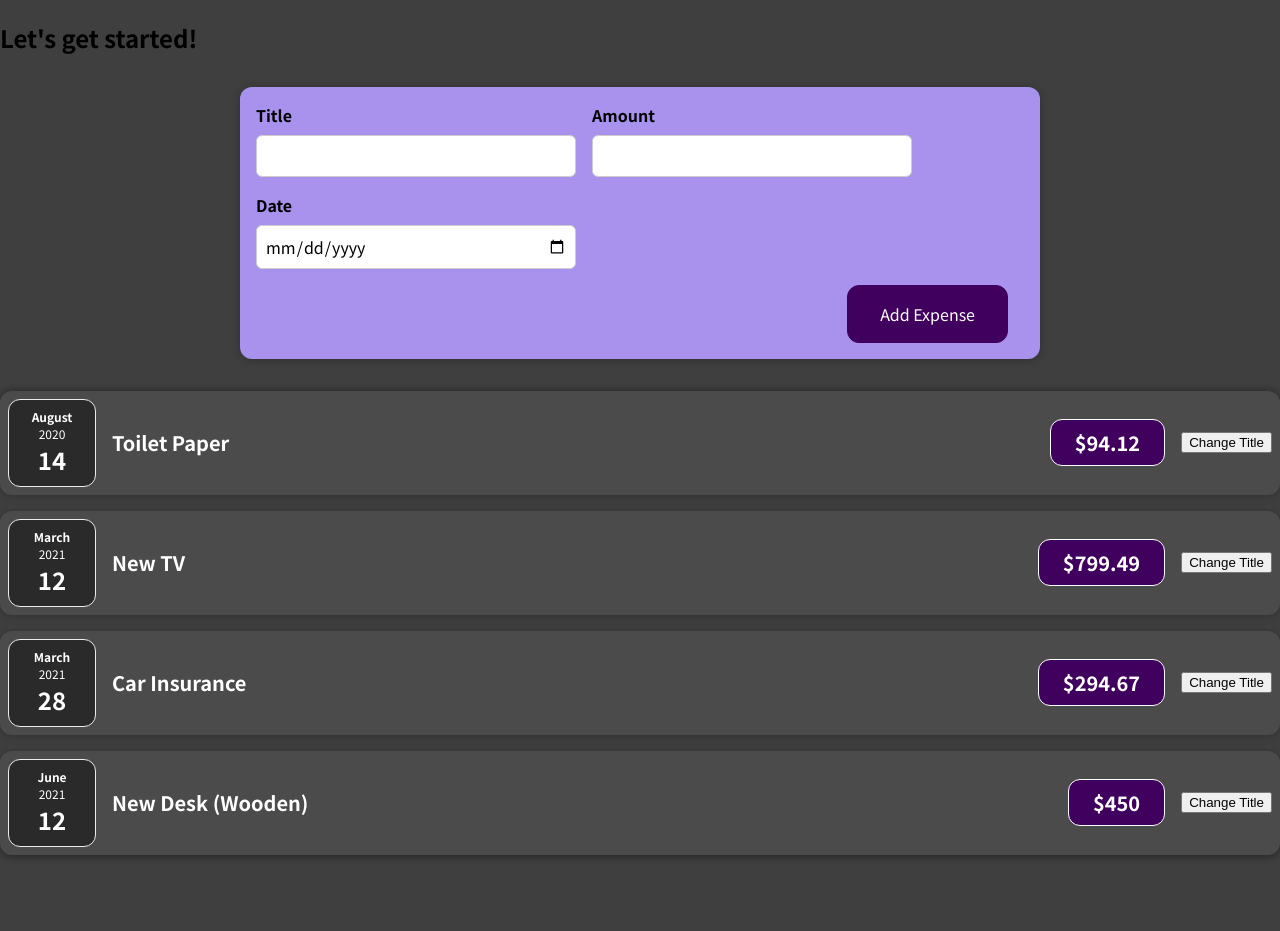
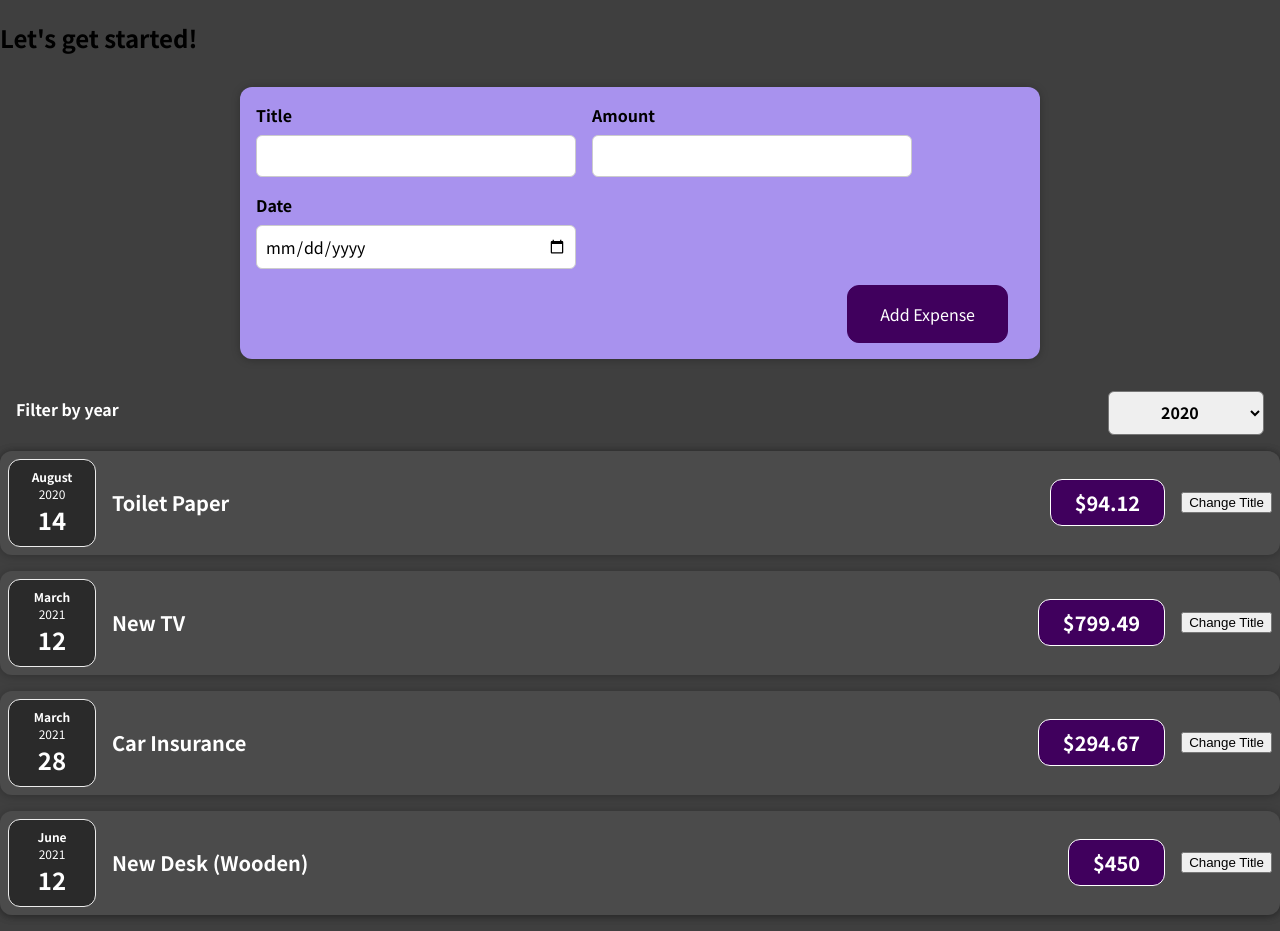
Before and after one commit to ilkyazar/react-complete-guide-expenses-app, a React (Create React App) app: page / in a window 1280 px wide. Before the commit the page ends 871 px from the top, so only its background shows below. Built offline with nearby package versions, Linux system fonts and the light colour scheme.

Commit message:
add expenses filter

```diff
--- a/src/components/Expenses/Expenses.js
+++ b/src/components/Expenses/Expenses.js
@@ -1,8 +1,21 @@
+import { useState } from 'react';
 import ExpenseItem from './ExpenseItem';
 import Card from '../UI/Card';
+import ExpensesFilter from './ExpensesFilter';
 
 function Expenses(props) {
+  const [year, setYear] = useState('2020');
+  const handleYearChanged = (newYear) => {
+    console.log('Selected Year: ', newYear);
+    setYear(newYear);
+  };
+
   return (
+    <div>
+      <ExpensesFilter
+        selectedYear={year}
+        onChangeYear={handleYearChanged}
+      />
       <Card className="expenses">
         {props.expenses.map((e) => (
           <ExpenseItem
@@ -13,6 +26,7 @@
           />
         ))}
       </Card>
+    </div>
   );
 }
 
--- /dev/null
+++ b/src/components/Expenses/ExpensesFilter.css
@@ -0,0 +1,24 @@
+.expenses-filter {
+  color: white;
+  padding: 0 1rem;
+}
+
+.expenses-filter__control {
+  display: flex;
+  width: 100%;
+  align-items: center;
+  justify-content: space-between;
+  margin: 1rem 0;
+}
+
+.expenses-filter label {
+  font-weight: bold;
+  margin-bottom: 0.5rem;
+}
+
+.expenses-filter select {
+  font: inherit;
+  padding: 0.5rem 3rem;
+  font-weight: bold;
+  border-radius: 6px;
+}
--- /dev/null
+++ b/src/components/Expenses/ExpensesFilter.js
@@ -0,0 +1,24 @@
+import React from 'react';
+import './ExpensesFilter.css';
+
+const ExpensesFilter = (props) => {
+  const handleSelect = (event) => {
+    props.onChangeYear(event.target.value);
+  };
+
+  return (
+    <div className="expenses-filter">
+      <div className="expenses-filter__control">
+        <label>Filter by year</label>
+        <select value={props.selectedYear} onChange={handleSelect}>
+          <option value="2022">2022</option>
+          <option value="2021">2021</option>
+          <option value="2020">2020</option>
+          <option value="2019">2019</option>
+        </select>
+      </div>
+    </div>
+  );
+};
+
+export default ExpensesFilter;
```
Lines whose indentation alone changed are shown as unchanged.
